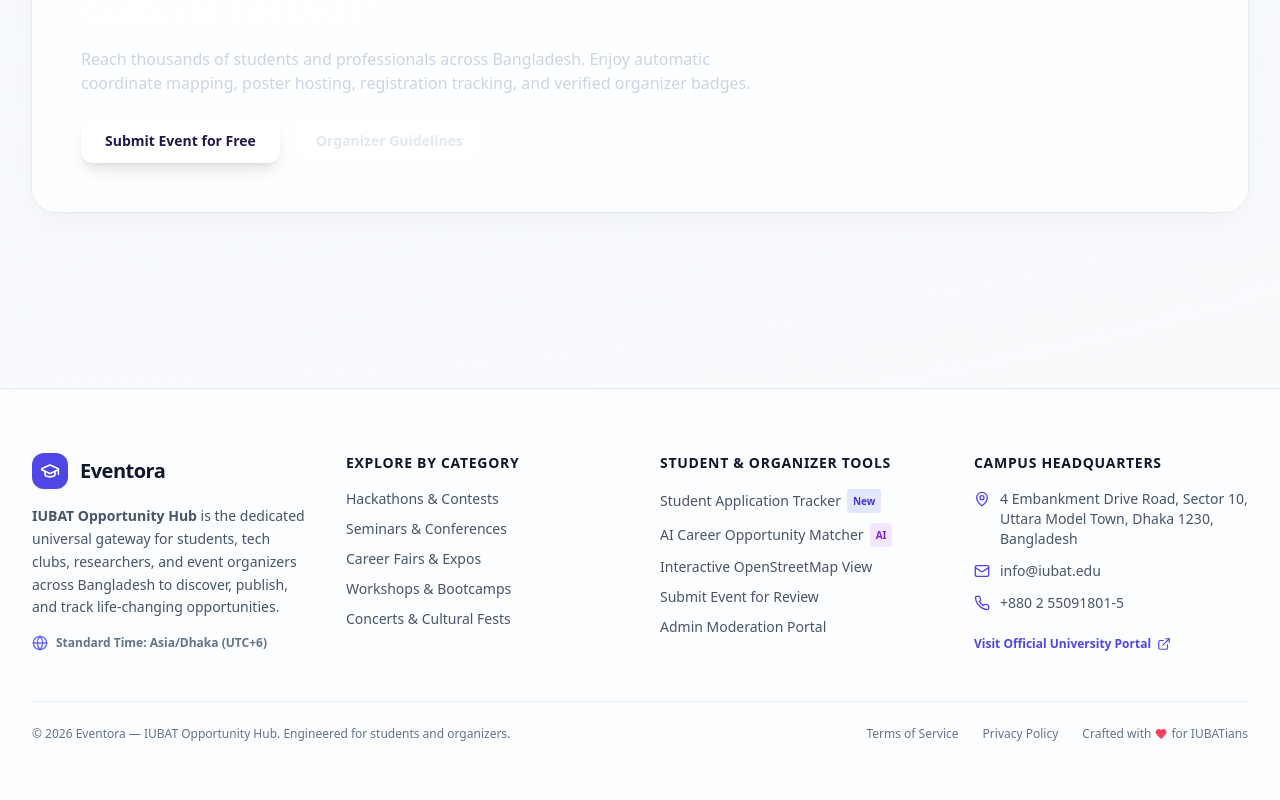
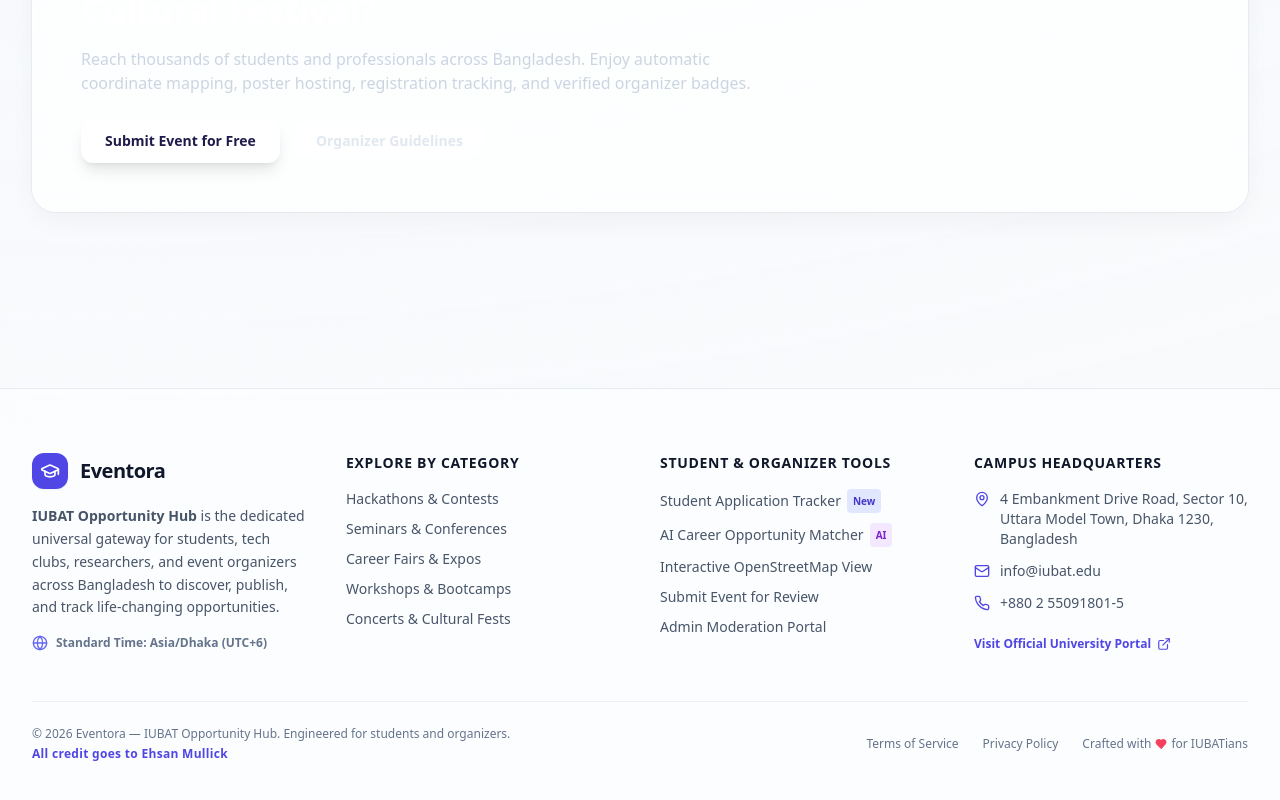
Before and after one commit to EhsanMullick/iubat-opportunity-hub, a Next.js app: page / in a window 1280 px wide. Shown: the part 4652-5452 px from the top of the page. Built offline with nearby package versions, Linux system fonts and the light colour scheme; no server answers.

Commit message:
feat: add credits to Ehsan Mullick

```diff
--- a/src/components/layout/Footer.tsx
+++ b/src/components/layout/Footer.tsx
@@ -129,9 +129,14 @@
           </div>
         </div>
 
-        {/* Bottom copyright & legal */}
+        {/* Bottom copyright, credit & legal */}
         <div className="mt-12 pt-6 border-t border-slate-200/60 flex flex-col sm:flex-row items-center justify-between text-xs text-slate-500 gap-4">
-          <p>© {new Date().getFullYear()} Eventora — IUBAT Opportunity Hub. Engineered for students and organizers.</p>
+          <div className="space-y-1 text-center sm:text-left">
+            <p>© {new Date().getFullYear()} Eventora — IUBAT Opportunity Hub. Engineered for students and organizers.</p>
+            <p className="font-bold text-indigo-600 tracking-wide">
+              All credit goes to Ehsan Mullick
+            </p>
+          </div>
           <div className="flex items-center gap-6">
             <Link href="/terms" className="hover:text-slate-800 transition-colors">Terms of Service</Link>
             <Link href="/privacy" className="hover:text-slate-800 transition-colors">Privacy Policy</Link>
```
Also changed, not shown: 1 other file (tests, documents, lock files or other folders).
